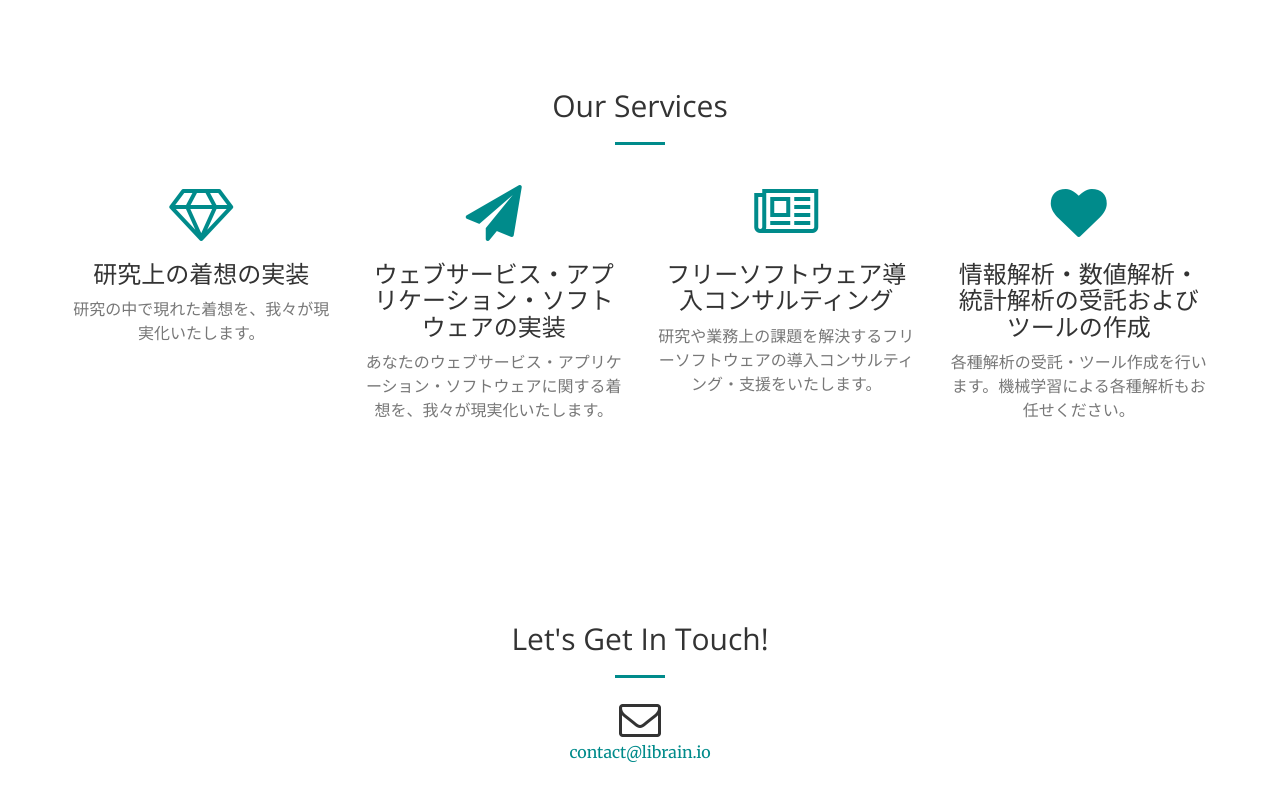
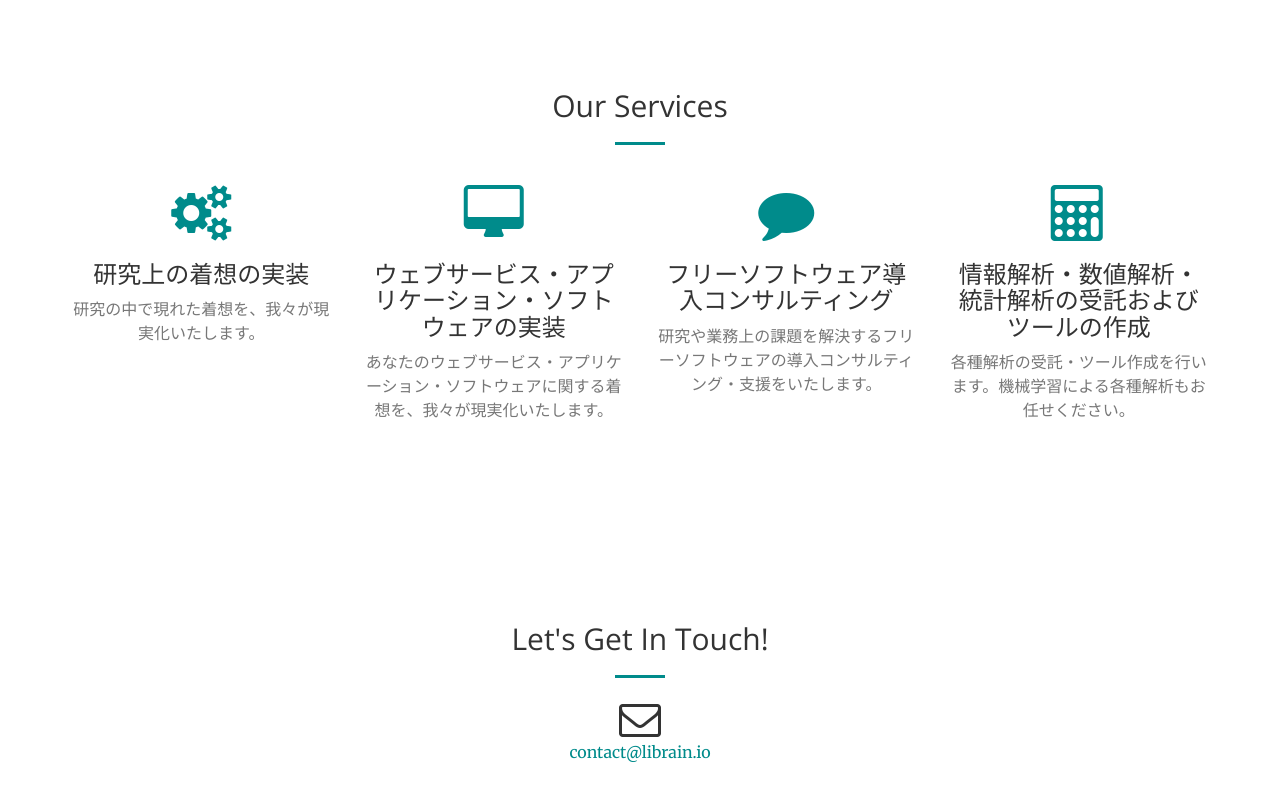
Before and after one commit to librain/librain.github.io, a website: page index.html in a window 1280 px wide. Shown: the part 811-1611 px from the top of the page. Drawn offline with nearby package versions, Linux system fonts and the light colour scheme.

Commit message:
Change icons

```diff
--- a/index.html
+++ b/index.html
@@ -109,28 +109,28 @@
             <div class="row">
                 <div class="col-lg-3 col-md-6 text-center">
                     <div class="service-box">
-                        <i class="fa fa-4x fa-diamond text-primary sr-icons"></i>
+                        <i class="fa fa-4x fa-gears text-primary sr-icons"></i>
                         <h3>研究上の着想の実装</h3>
                         <p class="text-muted">研究の中で現れた着想を、我々が現実化いたします。</p>
                     </div>
                 </div>
                 <div class="col-lg-3 col-md-6 text-center">
                     <div class="service-box">
-                        <i class="fa fa-4x fa-paper-plane text-primary sr-icons"></i>
+                        <i class="fa fa-4x fa-desktop text-primary sr-icons"></i>
                         <h3>ウェブサービス・アプリケーション・ソフトウェアの実装</h3>
                         <p class="text-muted">あなたのウェブサービス・アプリケーション・ソフトウェアに関する着想を、我々が現実化いたします。</p>
                     </div>
                 </div>
                 <div class="col-lg-3 col-md-6 text-center">
                     <div class="service-box">
-                        <i class="fa fa-4x fa-newspaper-o text-primary sr-icons"></i>
+                        <i class="fa fa-4x fa-comment text-primary sr-icons"></i>
                         <h3>フリーソフトウェア導入コンサルティング</h3>
                         <p class="text-muted">研究や業務上の課題を解決するフリーソフトウェアの導入コンサルティング・支援をいたします。</p>
                     </div>
                 </div>
                 <div class="col-lg-3 col-md-6 text-center">
                     <div class="service-box">
-                        <i class="fa fa-4x fa-heart text-primary sr-icons"></i>
+                        <i class="fa fa-4x fa-calculator text-primary sr-icons"></i>
                         <h3>情報解析・数値解析・統計解析の受託およびツールの作成</h3>
                         <p class="text-muted">各種解析の受託・ツール作成を行います。機械学習による各種解析もお任せください。</p>
                     </div>
```
